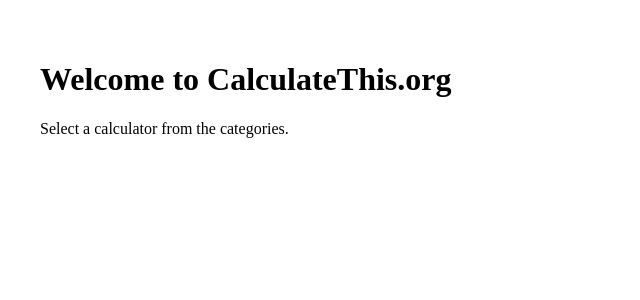
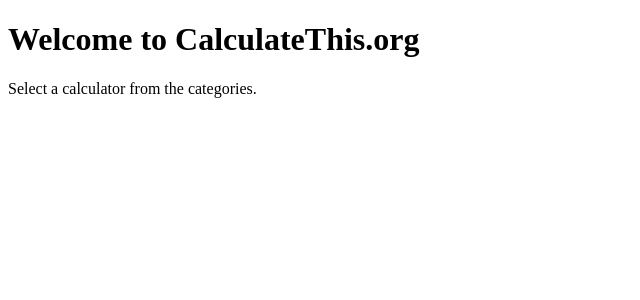
Before and after one commit to beach-gal/calculatethis, a React (Vite) app in the folder client/: page / in a window 1280 px wide. Shown: the top 300 px of the page, without its empty margins (0-640 px from the left). Built offline with nearby package versions, Linux system fonts and the light colour scheme.

Commit message:
Remove inline padding from HomePage component

```diff
--- a/client/src/pages/HomePage.tsx
+++ b/client/src/pages/HomePage.tsx
@@ -1,6 +1,6 @@
 export default function HomePage() {
   return (
-    <div style={{ padding: "2rem" }}>
+    <div>
       <h1>Welcome to CalculateThis.org</h1>
       <p>Select a calculator from the categories.</p>
     </div>
```
